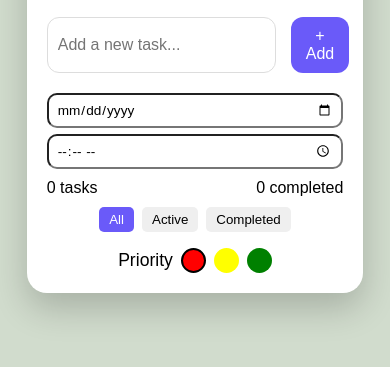
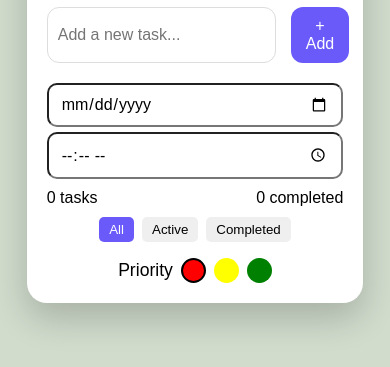
Before and after one commit to intiaz-tapu/To-do_list, a plain HTML site: page index.html in a window 390 px wide. Shown: the part 345-712 px from the top of the page. Drawn offline with Linux system fonts and the light colour scheme.

Commit message:
Update style.css

```diff
--- a/style.css
+++ b/style.css
@@ -218,13 +218,13 @@ h1 {
     }
 }
 
-/* Adjust date & time inputs for mobile */
-@media (max-width: 768px) {
+
+/* @media (max-width: 768px) {
     .datetime input[type="date"],
     .datetime input[type="time"] {
-        font-size: 0.9rem;     /* smaller text */
-        padding: 6px 8px;      /* reduce padding */
-        height: 38px;          /* control height */
+        font-size: 0.9rem;
+        padding: 6px 8px;
+        height: 38px;
     }
 }
 
@@ -241,4 +241,4 @@ h1 {
         padding: 5px 8px;
         height: 35px;
     }
-}
+} */
```
